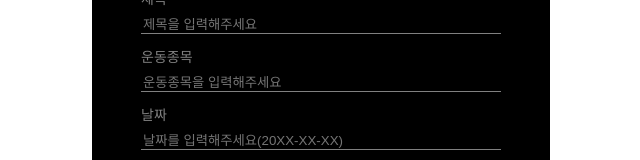
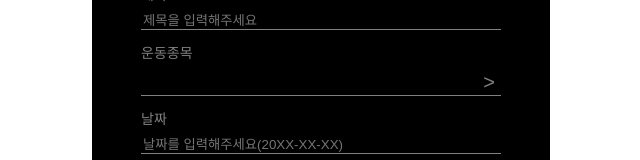
Before and after one commit to FRONTENDSCHOOL7/final-21-FitBuddy, a React (Create React App) app: page /addgroup in a window 1280 px wide. Shown: the part 360-520 px from the top of the page, without its empty margins (319-959 px from the left). Built offline with nearby package versions, Linux system fonts and the light colour scheme; what recoil-persist would draw is missing.

Commit message:
Input Button 컴포넌트 추가및 운동 종목 컴포넌트 Input Button 으로 변경

```diff
--- /dev/null
+++ b/src/components/Common/Input/InputButton.jsx
@@ -0,0 +1,33 @@
+import React from 'react';
+import styled from 'styled-components';
+
+const StyledButton = styled.button`
+  display: flex;
+  width: 360px;
+  border: none;
+  border-bottom: 1px solid gray;
+  background: none;
+  color: #fff;
+
+  &:focus {
+    outline: none;
+    border-bottom: 1px solid var(--color-primary);
+  }
+  &::after {
+    content: '>';
+    margin-left: auto;
+    color: gray;
+    font-size: 20px;
+  }
+`;
+
+export default function InputButton(props) {
+  return (
+    <StyledButton
+      type='button'
+      placeholder={props.placeholder}
+      onChange={props.onChange}
+      name={props.name}
+    />
+  );
+}
--- a/src/pages/mainhome/addGroup/AddGroup.jsx
+++ b/src/pages/mainhome/addGroup/AddGroup.jsx
@@ -9,6 +9,7 @@ import NavTopDetails from '../../../components/Common/Nav/NavTopDetails';
 import { ProductCreate } from '../../../api/productApi';
 import UploadImg from '../../../assets/placeholder/Placeholder-img.svg';
 import { useNavigate } from 'react-router-dom';
+import InputButton from '../../../components/Common/Input/InputButton';
 
 const StyleAddGroup = styled.div`
   color: gray;
@@ -107,7 +108,6 @@ export default function AddGroup() {
           itemName: 'FitBuddy',
           price: 1, //1원 이상
           link: link,
-          //나중에 이미지 추가 버튼 만들어서 이미지 넣기
           itemImage: image ? image : UploadImg,
         },
       });
@@ -208,7 +208,7 @@ export default function AddGroup() {
         </InputBox>
         <InputBox>
           <p>운동종목</p>
-          <InputText
+          <InputButton
             name='sport'
             placeholder='운동종목을 입력해주세요'
             onChange={handleInputChange}
@@ -223,7 +223,7 @@ export default function AddGroup() {
             onChange={handleInputChange}
             value={formData.day}
           />
-          {dateError && <p style={{ color: 'red' }}>{dateError}</p>}
+          {dateError && <p style={{ color: '#FF5B5B' }}>{dateError}</p>}
         </InputBox>
         <InputBox>
           <p>시간</p>
@@ -233,7 +233,7 @@ export default function AddGroup() {
             onChange={handleInputChange}
             value={formData.time}
           />
-          {timeError && <p style={{ color: 'red' }}>{timeError}</p>}
+          {timeError && <p style={{ color: '#FF5B5B' }}>{timeError}</p>}
         </InputBox>
         <InputBox>
           <p>장소</p>
```
